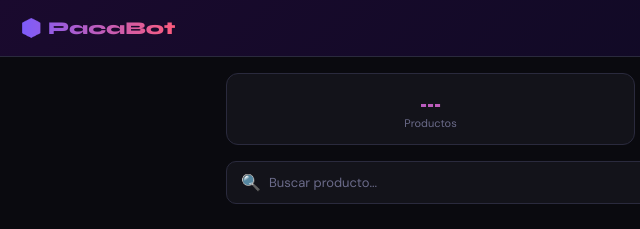
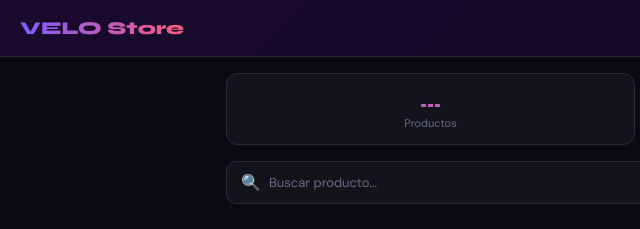
Before and after one commit to Gabriel-smes/pacabot, a website: page public/catalogo.html in a window 1280 px wide. Shown: the top 229 px of the page, 0-640 px from the left. Drawn offline with Linux system fonts and the light colour scheme; no server answers.

Commit message:
feat: cambiar nombre a VELO Store en catalogo

```diff
--- a/public/catalogo.html
+++ b/public/catalogo.html
@@ -3,7 +3,7 @@
 <head>
 <meta charset="UTF-8">
 <meta name="viewport" content="width=device-width, initial-scale=1.0">
-<title>PacaBot — Catálogo</title>
+<title>VELO Store — Catálogo</title>
 <style>
 @import url('https://fonts.googleapis.com/css2?family=Syne:wght@400;600;700;800&family=DM+Sans:wght@300;400;500&display=swap');
 :root {
@@ -71,7 +71,7 @@ body{background:var(--bg);color:var(--text);font-family:'DM Sans',sans-serif;min
 <body>
 
 <div class="header">
-  <div class="logo">📦 PacaBot</div>
+  <div class="logo">VELO Store</div>
   <div class="badge">Catálogo público</div>
 </div>
 
```
Also changed, not shown: public/index.html (+1 -1 lines).
